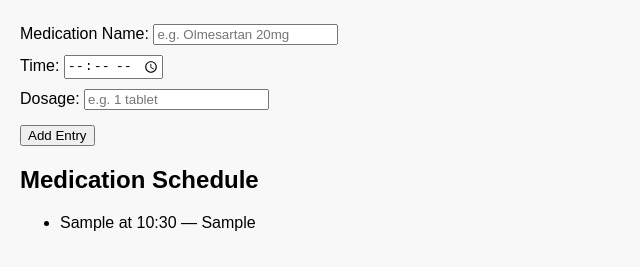
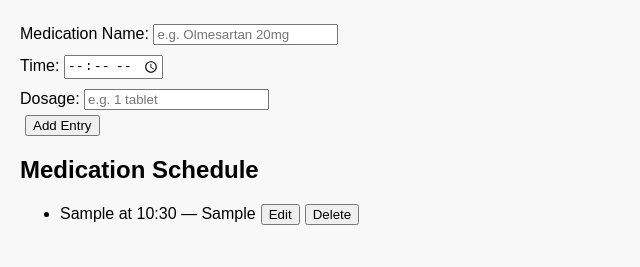
Before and after one commit to EHuffman1706/YourMedicationStation, a plain HTML site: page index.html in a window 1280 px wide. Both pictures are taken after typing "Sample", "10:30", "Sample" into the empty fields and a click on the button "Add Entry". Shown: the part 61-328 px from the top of the page, without its empty margins (0-640 px from the left). Drawn offline with Linux system fonts and the light colour scheme.

Commit message:
Edit and delete med entries

```diff
--- a/app.js
+++ b/app.js
@@ -7,9 +7,36 @@ document.getElementById('med-form').addEventListener('submit', function(e) {
 
   if (!name || !time || !dosage) return;
 
-  const entry = document.createElement('li');
-  entry.textContent = `${name} at ${time} — ${dosage}`;
-  document.getElementById('med-list').appendChild(entry);
-
+  addEntry(name, time, dosage);
   document.getElementById('med-form').reset();
 });
+
+function addEntry(name, time, dosage) {
+  const entry = document.createElement('li');
+  const textSpan = document.createElement('span');
+  textSpan.textContent = `${name} at ${time} — ${dosage}`;
+
+  const editBtn = document.createElement('button');
+  editBtn.textContent = 'Edit';
+  editBtn.onclick = () => {
+    const newName = prompt('Edit medication name:', name);
+    const newTime = prompt('Edit time:', time);
+    const newDosage = prompt('Edit dosage:', dosage);
+    if (newName && newTime && newDosage) {
+      name = newName;
+      time = newTime;
+      dosage = newDosage;
+      textSpan.textContent = `${name} at ${time} — ${dosage}`;
+    }
+  };
+
+  const deleteBtn = document.createElement('button');
+  deleteBtn.textContent = 'Delete';
+  deleteBtn.onclick = () => entry.remove();
+
+  entry.appendChild(textSpan);
+  entry.appendChild(editBtn);
+  entry.appendChild(deleteBtn);
+
+  document.getElementById('med-list').appendChild(entry);
+}
--- a/styles.css
+++ b/styles.css
@@ -14,5 +14,5 @@ input {
   margin: 5px 0;
 }
 button {
-  margin-top: 10px;
+  margin-left: 5px;
 }
```
